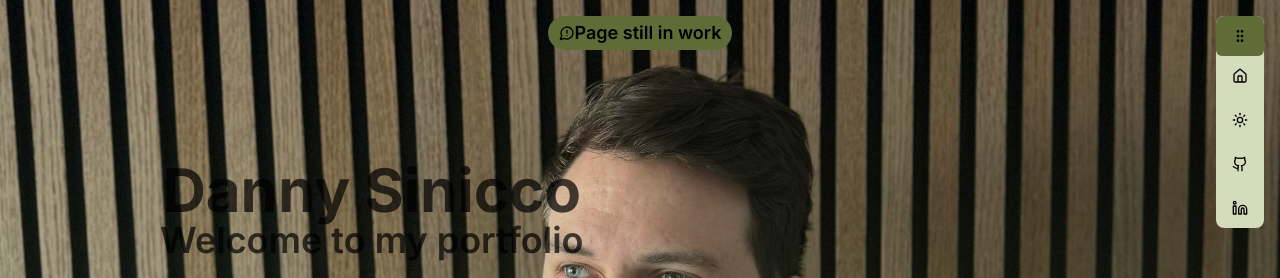
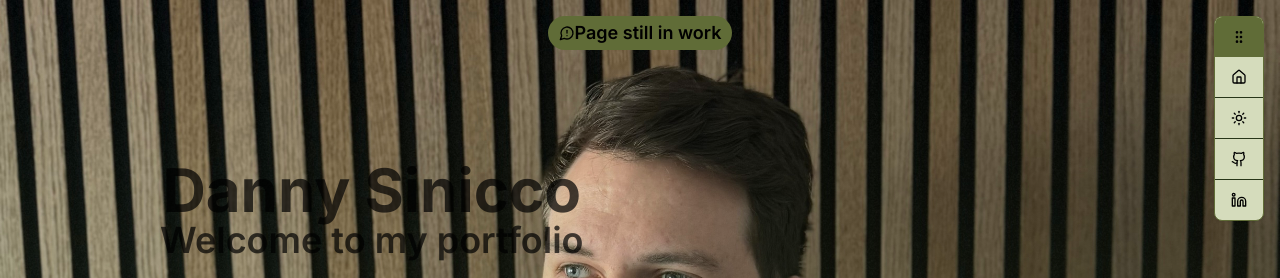
Before and after one commit to Teshiification/portfolio2024, a Next.js app: page / in a window 1280 px wide. Both pictures are taken after a click on the button 1240 px from the left and 36 px from the top of the page. Shown: the top 278 px of the page. Built offline with nearby package versions, Linux system fonts and the light colour scheme.

Commit message:
feat(DEV-rework): nav tools

```diff
--- a/src/app/layout.tsx
+++ b/src/app/layout.tsx
@@ -38,7 +38,7 @@ export default function RootLayout({
           enableSystem
           disableTransitionOnChange
         >
-          <NavTools className='sticky' />
+          <NavTools />
           <div className='bg-background relative flex min-h-screen select-none flex-col'>
             {children}
           </div>
--- a/src/components/ui/nav-tools.tsx
+++ b/src/components/ui/nav-tools.tsx
@@ -13,14 +13,16 @@ import { cn } from '@/lib/utils'
 
 import { Button } from './button'
 import { ThemeToggle } from './theme-toggle'
+import { Card } from './card'
+import { Separator } from './separator'
 
-export const NavTools = (className: { className?: string }) => {
+export const NavTools = ({ className }: { className?: string }) => {
   const [expand, setExpand] = useState<boolean>(false)
 
   return (
-    <div
+    <Card
       className={cn(
-        'absolute right-4 top-4 z-50 flex flex-col overflow-hidden rounded-lg transition-all duration-300 ease-in-out',
+        'fixed right-4 top-4 z-50 flex size-fit flex-col overflow-hidden transition-all duration-300 ease-in-out',
         expand ? 'bg-background' : 'bg-transparent',
         className
       )}
@@ -30,32 +32,45 @@ export const NavTools = (className: { className?: string }) => {
         onClick={() => {
           setExpand(!expand)
         }}
+        className={expand ? 'rounded-b-none' : 'rounded-b-lg'}
       >
         <GripVerticalIcon className='size-4' />
       </Button>
       <div
         className={cn(
-          'flex flex-col items-center space-y-1 transition-all duration-300 ease-in-out',
-          expand ? 'visible size-full' : 'hidden size-4'
+          'flex flex-col items-center transition-all duration-300 ease-in-out',
+          expand ? 'visible' : 'hidden'
         )}
       >
         <Link href='/'>
-          <Button variant={'ghost'}>
-            <HomeIcon className='size-4' />
+          <Button
+            variant={'ghost'}
+            className='hover:bg-primary/10 rounded-none'
+          >
+            <HomeIcon className='size-4 ' />
           </Button>
         </Link>
-        <ThemeToggle />
+        <Separator className='bg-secondary' />
+        <ThemeToggle className='hover:bg-primary/10' />
+        <Separator className='bg-secondary' />
         <Link href='https://www.github.com/Teshiification'>
-          <Button variant={'ghost'}>
+          <Button
+            variant={'ghost'}
+            className='hover:bg-primary/10 rounded-none'
+          >
             <GithubIcon className='size-4' />
           </Button>
         </Link>
+        <Separator className='bg-secondary' />
         <Link href='https://www.linkedin.com/in/danny-sinicco/'>
-          <Button variant={'ghost'}>
+          <Button
+            variant={'ghost'}
+            className='hover:bg-primary/10 rounded-none'
+          >
             <LinkedinIcon className='size-4' />
           </Button>
         </Link>
       </div>
-    </div>
+    </Card>
   )
 }
--- a/src/components/ui/theme-toggle.tsx
+++ b/src/components/ui/theme-toggle.tsx
@@ -5,8 +5,9 @@ import { useTheme } from 'next-themes'
 import * as React from 'react'
 
 import { Button } from '@/components/ui/button'
+import { cn } from '@/lib/utils'
 
-export function ThemeToggle() {
+export function ThemeToggle({ className }: { className?: string }) {
   const { setTheme, theme } = useTheme()
 
   return (
@@ -14,6 +15,7 @@ export function ThemeToggle() {
       variant='ghost'
       size='icon'
       onClick={() => setTheme(theme === 'light' ? 'dark' : 'light')}
+      className={cn(className)}
     >
       <Sun className='size-4 dark:hidden' />
       <Moon className='hidden size-4 dark:block' />
```
